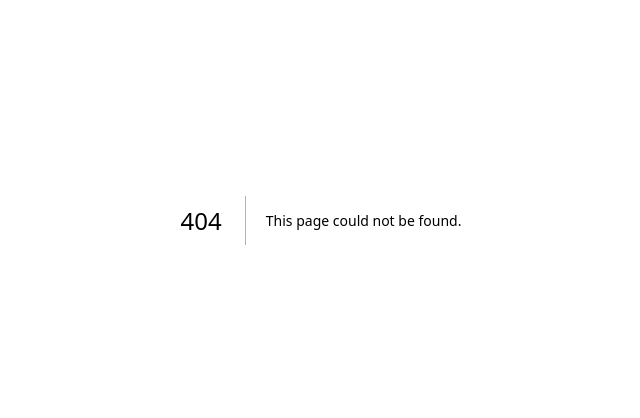
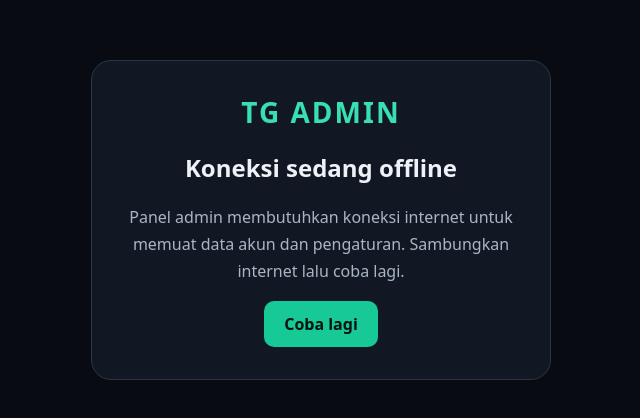
Before and after one commit to habibrofikonazli47-design/TG-Launcher, a Next.js app in the folder admin/: page /offline in a window 1280 px wide. Before the commit this address had no page. Shown: the part 180-598 px from the top of the page, without its empty margins (319-959 px from the left). Built offline with nearby package versions, Linux system fonts and the light colour scheme.

Commit message:
Add offline fallback page for TG Admin PWA

```diff
--- /dev/null
+++ b/admin/app/offline/page.tsx
@@ -0,0 +1,10 @@
+export default function OfflinePage() {
+  return <main style={{minHeight:'100dvh',display:'grid',placeItems:'center',padding:24,background:'#090b12',color:'#eef2f7',fontFamily:'system-ui, sans-serif'}}>
+    <section style={{maxWidth:460,textAlign:'center',padding:32,border:'1px solid #293746',borderRadius:20,background:'#111824'}}>
+      <div style={{fontSize:28,fontWeight:900,letterSpacing:2,color:'#39dfb0'}}>TG ADMIN</div>
+      <h1 style={{fontSize:24}}>Koneksi sedang offline</h1>
+      <p style={{color:'#aab6c5',lineHeight:1.7}}>Panel admin membutuhkan koneksi internet untuk memuat data akun dan pengaturan. Sambungkan internet lalu coba lagi.</p>
+      <button onClick={() => window.location.reload()} style={{padding:'12px 20px',borderRadius:10,border:0,background:'#16c997',color:'#06130f',fontWeight:800}}>Coba lagi</button>
+    </section>
+  </main>;
+}
```
